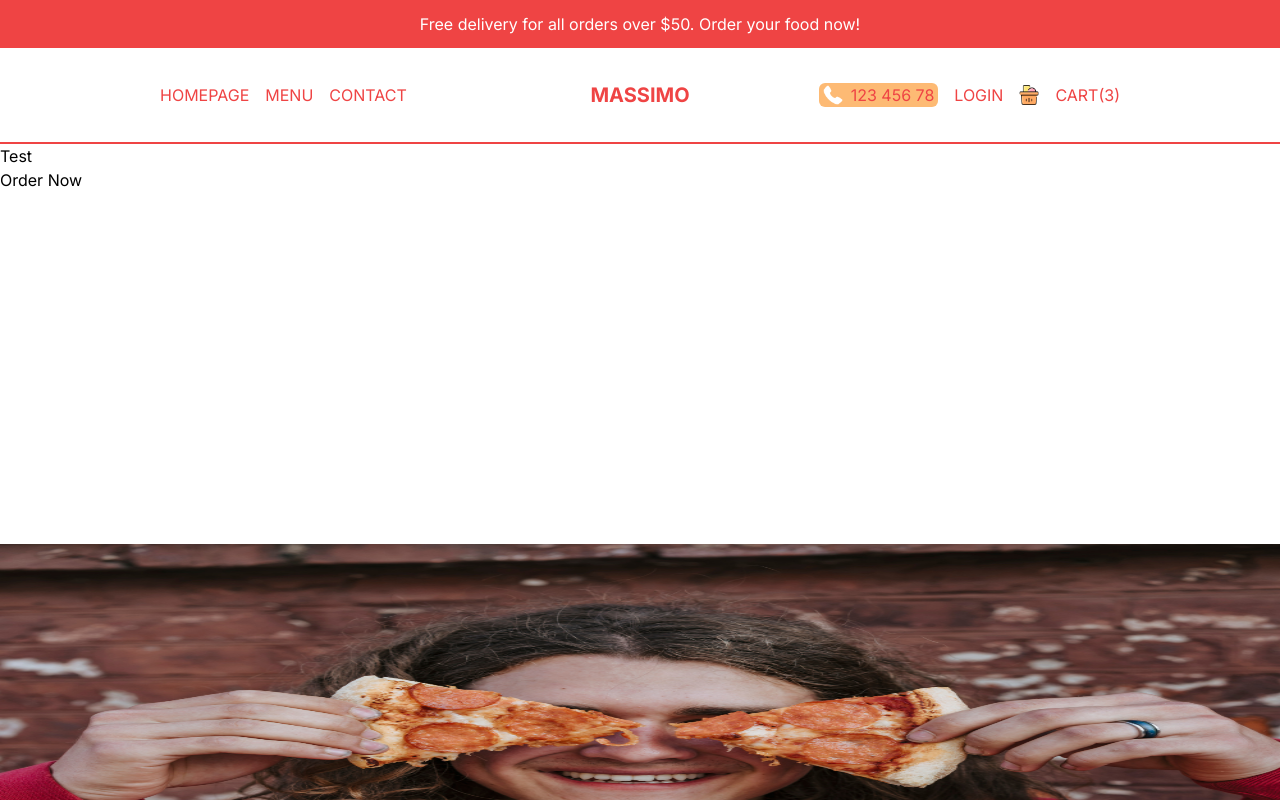
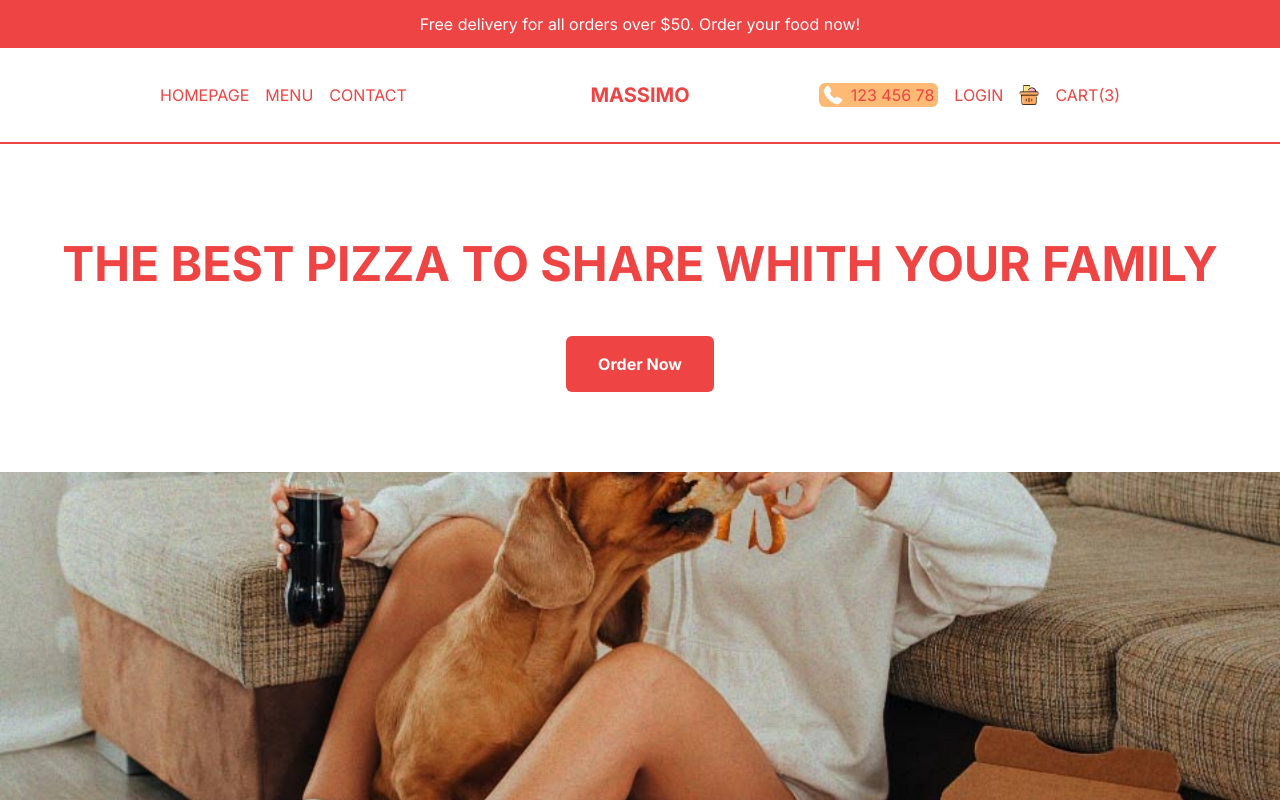
Before and after one commit to walass1980/FoodOrdering-fronend, a Next.js app: page / in a window 1280 px wide. Shown: the top 800 px of the page. Built offline with nearby package versions, Linux system fonts and the light colour scheme.

Commit message:
create slider component

```diff
--- a/src/components/Slider.tsx
+++ b/src/components/Slider.tsx
@@ -1,17 +1,47 @@
+"use client"
 import Image from 'next/image'
-import React from 'react'
+import React, { useEffect, useState } from 'react'
 
+const data = [
+    {
+        id:1,
+        title:"always fresh & always crispy & always hot",
+        image:"/slide1.png",
+    },
+    {
+        id:2,
+        title:"we deliver your order wherever you are in NY",
+        image:"/slide2.png",
+    },
+    {
+        id:3,
+        title:"the best pizza to share whith your family",
+        image:"/slide3.jpg",
+    }
+]
 const Slider = () => {
+  const [currentSlide, setcurrentSlide] = useState(0);
+
+useEffect(()=>{
+   const interval = setInterval(
+     ()=>setcurrentSlide((prev) => (prev ===data.length-1 ? 0 : prev+1)),
+   2000
+)
+   return ()=>clearInterval(interval)
+  },[])
+
   return (
-    <div className='flex flex-col h-screen'>
+    <div className='flex flex-col h-[calc(100vh-6rem)] md:h-[calc(100vh-9rem)]'>
         {/*TEXT CONTAINER*/}
-        <div className='h-1/2'>
-            <h1 className=''>Test</h1>
-            <button className=''>Order Now</button>
+        <div className='h-1/2 flex items-center justify-center flex-col gap-8 text-red-500 font-bold'>
+            <h1 className='text-center text-5xl uppercase p-4 md:6xl lg:7xl'>
+                {data[currentSlide].title}
+            </h1>
+            <button className='bg-red-500 text-white px-8 py-4 rounded-md'>Order Now</button>
         </div>
         {/*IMAGE CONTAINER*/}
         <div className='w-full h-1/2 relative'>
-            <Image src="/slide1.png" alt="" fill/>
+            <Image src={data[currentSlide].image} alt="" fill className='object-cover'/>
         </div>
     </div>
   )
```
